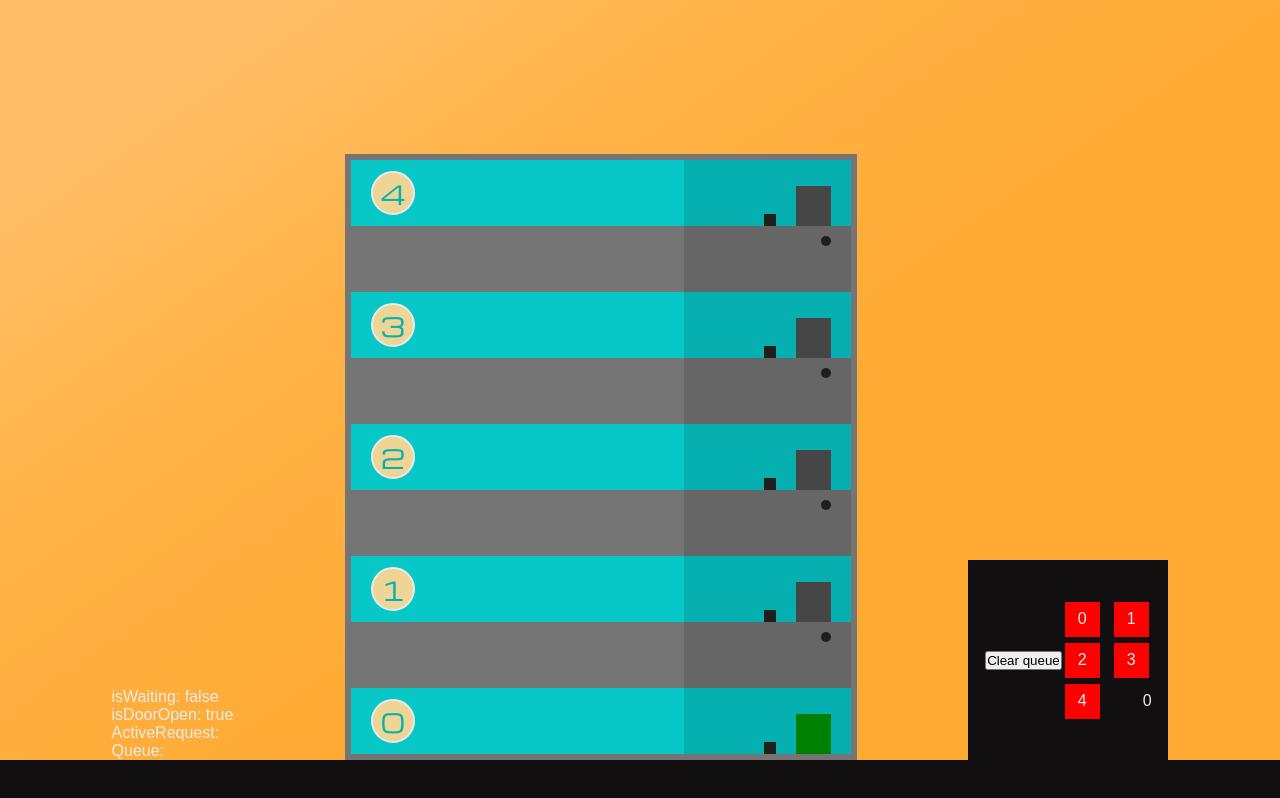
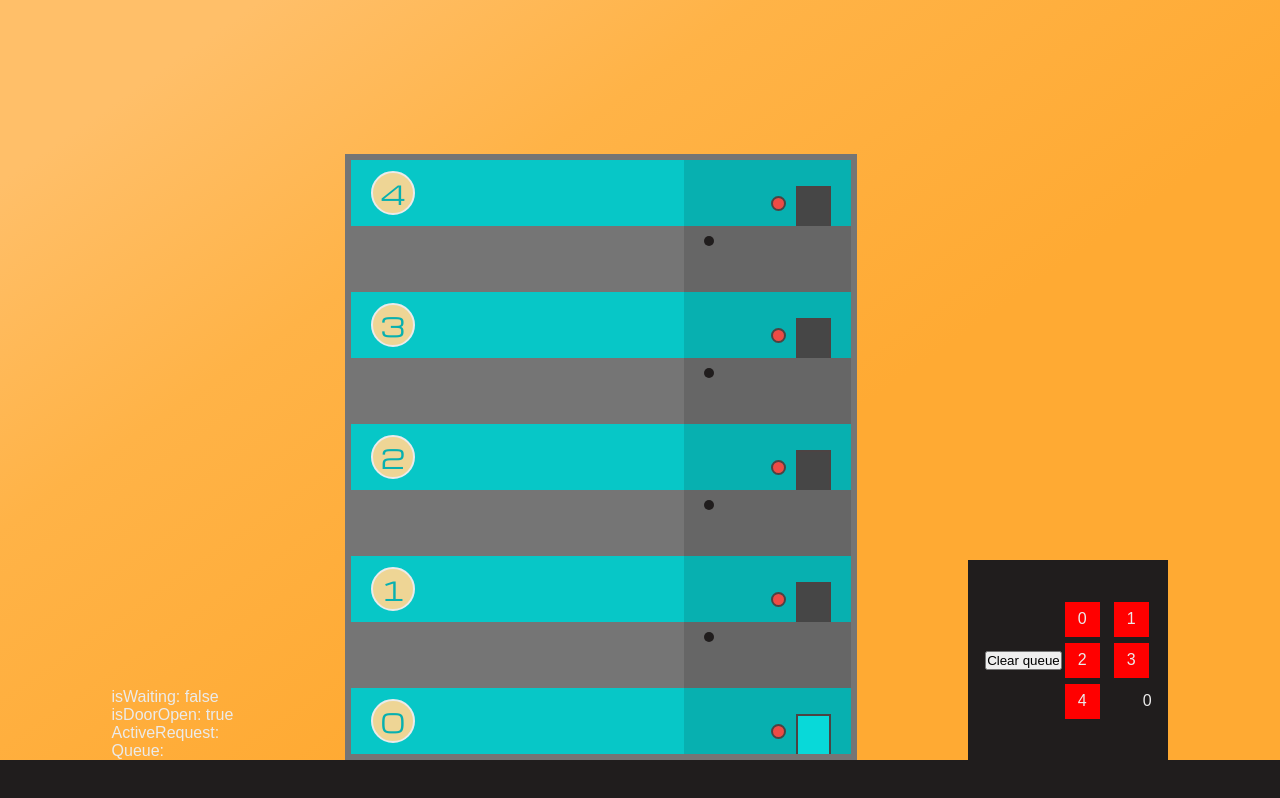
Before and after one commit to DenooThomas/elevator_sim, a React (Create React App) app: page / in a window 1280 px wide. Built offline with nearby package versions, Linux system fonts and the light colour scheme.

Commit message:
added colors partial

```diff
--- a/src/App.js
+++ b/src/App.js
@@ -5,10 +5,10 @@ import { nanoid } from 'nanoid'
 function App() {
 
   const floors = [0, 0.5, 1, 1.5, 2, 2.5, 3, 3.5, 4]
+  const revFloors = floors.reverse()
   const elevatorButtons = [0,1,2,3,4]
   const elevatorTick = 1000
   const elevatorWaitTime = 5000
-  const revFloors = floors.reverse()
 
   const [elevatorLocation, setElevatorLocation] = useState(0)
   const [activeRequest, setActiveRequest] = useState()
--- a/src/index.css
+++ b/src/index.css
@@ -5,7 +5,7 @@
 }
 
 body {
-  background-color: #110f0f;
+  background-color: #201D1D;
   color: #EBEBEB;
   font-family: "Montserrat", sans-serif;
 }
@@ -31,7 +31,7 @@ body {
 .elevator-control {
   width: 200px;
   height: 200px;
-  background-color: #110f0f;
+  background-color: #201D1D;
   display: flex;
   flex-flow: row nowrap;
   justify-content: center;
@@ -130,12 +130,15 @@ body {
   align-items: flex-end;
 }
 .elevator .floor .button-cont .button {
-  width: 12px;
-  height: 12px;
-  background-color: #201D1D;
+  width: 15px;
+  height: 15px;
+  margin-bottom: 15px;
+  background-color: #ED4B45;
+  border: 2px solid #4C4343;
+  border-radius: 50%;
 }
 .elevator .floor .button-cont .on {
-  background-color: green;
+  background-color: #28A428;
 }
 .elevator .floor .button-cont:hover {
   cursor: pointer;
@@ -143,11 +146,13 @@ body {
 .elevator .floor .cabin {
   width: 35px;
   height: 40px;
-  margin: 0 20px;
+  margin: 0 20px 0 10px;
   transition: all 0.2s ease-out;
+  border: 2px solid #4C4343;
+  border-bottom: none;
 }
 .elevator .floor .present {
-  background-color: green;
+  background-color: #08D9D9;
 }
 .elevator .floor .absent {
   background-color: #464646;
@@ -156,7 +161,7 @@ body {
   background-color: #666666;
   display: flex;
   flex-flow: row nowrap;
-  justify-content: flex-end;
+  justify-content: flex-start;
   align-items: flex-start;
 }
 .elevator .shaft .lightbulb {
--- a/src/index.scss
+++ b/src/index.scss
@@ -1,17 +1,5 @@
 @import "./partials/flexer";
-
-$black: #110f0f;
-$black-light: #201D1D;
-$white: #EBEBEB;
-$grey: #666666;
-$grey-light: #757575;
-$grey-dark: #464646;
-$yellow: #FFC000;
-$yellow-light: #EED595;
-$blue: #07c7c7;
-$blue-dark: #07B0B0;
-$orange-light: #D29F94;
-
+@import "./partials/colors";
 
 $buildingHeight: 594px;
 $buildingWidth: 500px;
@@ -130,12 +118,15 @@ background: linear-gradient(145deg, rgba(255,191,105,1) 11%, rgba(255,179,71,1)
     @include FlexRow(nowrap, flex-end, flex-end);
     .button-cont{
       .button {
-        width: 12px;
-        height: 12px;
-        background-color: $black-light;
+        width: 15px;
+        height: 15px;
+        margin-bottom: 15px;
+        background-color: $red;
+        border: 2px solid $black-light;
+        border-radius: 50%;
       }
       .on {
-        background-color: green;
+        background-color: $green;
       }
     }
     .button-cont:hover{
@@ -144,11 +135,13 @@ background: linear-gradient(145deg, rgba(255,191,105,1) 11%, rgba(255,179,71,1)
     .cabin {
       width: 35px;
       height: 40px;
-      margin: 0 20px;
+      margin: 0 20px 0 10px;
       transition: all 0.2s ease-out;
+      border: 2px solid $black-light;
+      border-bottom: none;
     }
     .present {
-      background-color: green;
+      background-color: $blue-light;
     }
     .absent {
       background-color: $grey-dark;
@@ -156,7 +149,7 @@ background: linear-gradient(145deg, rgba(255,191,105,1) 11%, rgba(255,179,71,1)
   }
   .shaft{
     background-color: #666666;
-    @include FlexRow(nowrap, flex-end, flex-start);
+    @include FlexRow(nowrap, flex-start, flex-start);
     .lightbulb {
       width: 10px;
       height: 10px;
@@ -167,7 +160,7 @@ background: linear-gradient(145deg, rgba(255,191,105,1) 11%, rgba(255,179,71,1)
       background-color: $yellow;
     }
     .off {
-      background-color: $black-light;
+      background-color: $black;
     }
   }
 }
```
Also changed, not shown: src/partials/_colors.scss (added, +13 -0 lines), 1 other file (tests, documents, lock files or other folders).
